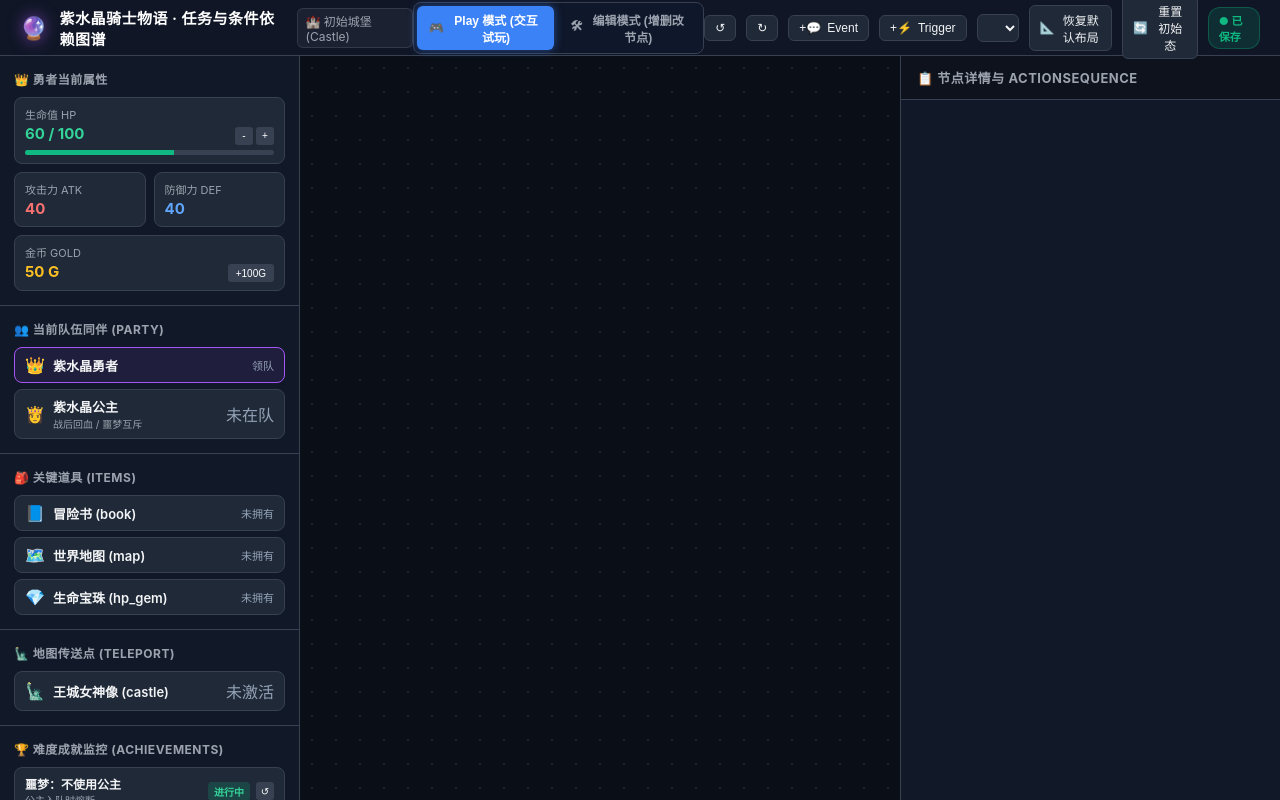
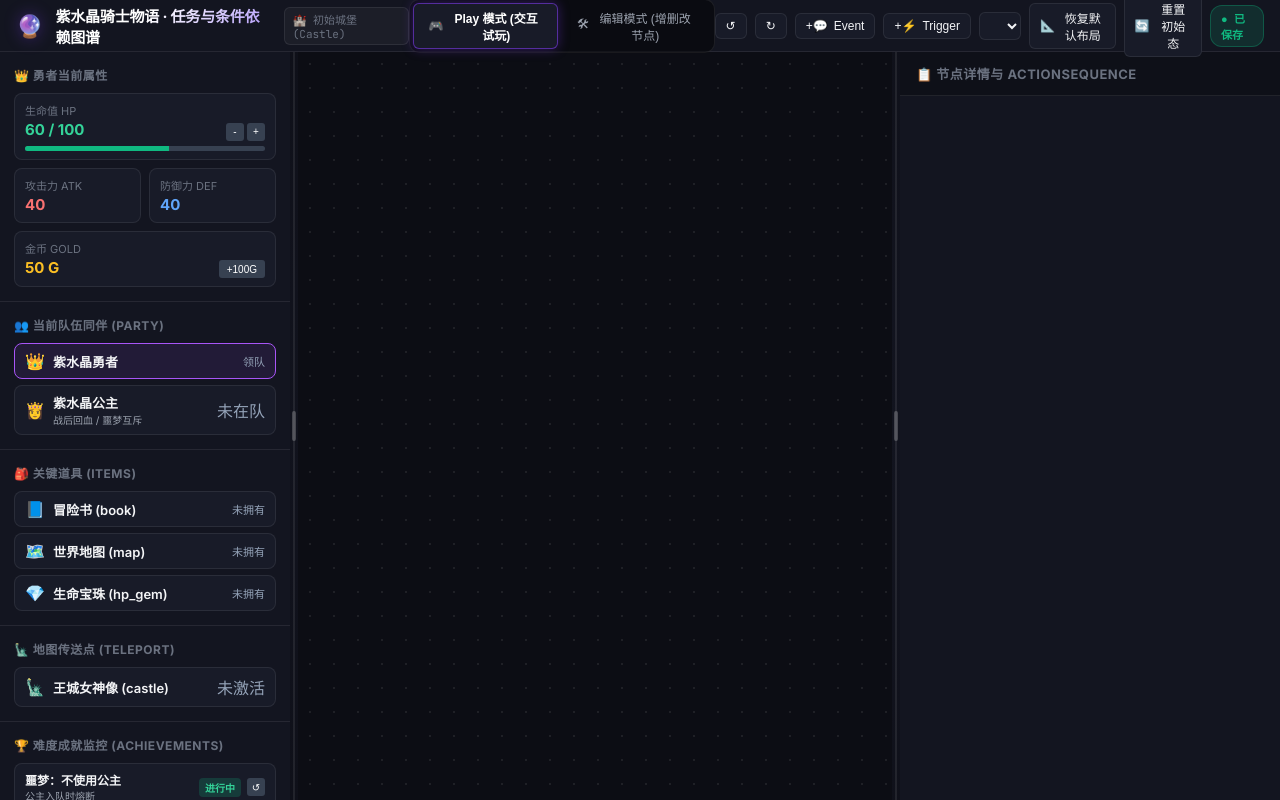
Before and after one commit to zpt0219/game_task_system, a website built with Vite: page index.html in a window 1280 px wide. Built offline with nearby package versions, Linux system fonts and the light colour scheme; files whose address does not match are found by name.

Commit message:
feat: add draggable column splitters and adopt 64px-portrait-studio styling

```diff
--- a/index.html
+++ b/index.html
@@ -224,6 +224,11 @@
       </section>
     </aside>
 
+    <!-- 可拖拽左栏分割条 (学习自 64px-portrait-studio) -->
+    <div class="column-splitter" id="splitter-left" title="拖动调整左栏宽度">
+      <div class="splitter-handle"></div>
+    </div>
+
     <!-- 中央图谱画布视图 (精简节点 + SVG 贝塞尔连线) -->
     <div id="graphViewport" class="graph-viewport">
       <!-- 实体独立聚焦图谱顶栏浮标 (点击道具/成就/实体时显示) -->
@@ -251,6 +256,11 @@
         <!-- 节点层 -->
         <div id="nodesContainer" class="nodes-layer"></div>
       </div>
+    </div>
+
+    <!-- 可拖拽右栏分割条 (学习自 64px-portrait-studio) -->
+    <div class="column-splitter" id="splitter-right" title="拖动调整右栏宽度">
+      <div class="splitter-handle"></div>
     </div>
 
     <!-- 右边栏：「节点与 ActionSequence 详细面板」 -->
--- a/src/main.ts
+++ b/src/main.ts
@@ -6,6 +6,7 @@ import { Header } from './panels/Header';
 import { NodeInspector } from './panels/NodeInspector';
 import { StateSidebar } from './panels/StateSidebar';
 import { GraphCanvas } from './panels/GraphCanvas';
+import { setupSplitters } from './panels/Splitter';
 import { isTypingTarget } from './utils/dom';
 
 async function initApp(): Promise<void> {
@@ -52,6 +53,7 @@ async function initApp(): Promise<void> {
   new NodeInspector(dialog);
   new StateSidebar();
   canvas = new GraphCanvas(dialog);
+  setupSplitters();
 
   // 4. 全局快捷键绑定
   window.addEventListener('keydown', (e) => {
--- /dev/null
+++ b/src/panels/Splitter.ts
@@ -0,0 +1,86 @@
+/**
+ * 列宽拖拽调整模块 (学习并复用自 64px-portrait-studio)
+ * 允许用户拖拽左右分割条调整侧边栏宽度，并记住用户偏好到 localStorage
+ */
+export function setupSplitters(): void {
+  const splitterLeft = document.getElementById('splitter-left');
+  const splitterRight = document.getElementById('splitter-right');
+  const leftSidebar = document.getElementById('leftSidebar');
+  const rightSidebar = document.getElementById('rightSidebar');
+
+  if (!splitterLeft || !splitterRight || !leftSidebar || !rightSidebar) return;
+
+  const DEFAULT_LEFT_WIDTH = 290;
+  const DEFAULT_RIGHT_WIDTH = 380;
+  const STORAGE_KEY_LEFT = 'task_sys_layout_left_width';
+  const STORAGE_KEY_RIGHT = 'task_sys_layout_right_width';
+
+  // 恢复本地保存的宽度偏好
+  const getSavedWidth = (key: string, min: number, max: number, defaultVal: number): number => {
+    try {
+      const val = localStorage.getItem(key);
+      const w = parseInt(val ?? '', 10);
+      return !isNaN(w) && w >= min && w <= max ? w : defaultVal;
+    } catch {
+      return defaultVal;
+    }
+  };
+
+  leftSidebar.style.width = `${getSavedWidth(STORAGE_KEY_LEFT, 200, 520, DEFAULT_LEFT_WIDTH)}px`;
+  rightSidebar.style.width = `${getSavedWidth(STORAGE_KEY_RIGHT, 260, 650, DEFAULT_RIGHT_WIDTH)}px`;
+
+  // 绑定拖拽逻辑
+  const makeDraggable = (
+    splitter: HTMLElement,
+    pane: HTMLElement,
+    direction: 1 | -1,
+    min: number,
+    max: number,
+    storageKey: string,
+    defaultWidth: number
+  ) => {
+    let dragging = false;
+    let startX = 0;
+    let startWidth = 0;
+
+    splitter.addEventListener('mousedown', (e) => {
+      e.preventDefault();
+      dragging = true;
+      startX = e.clientX;
+      startWidth = pane.offsetWidth;
+      splitter.classList.add('is-active');
+      document.body.classList.add('is-resizing');
+    });
+
+    window.addEventListener('mousemove', (e) => {
+      if (!dragging) return;
+      const width = Math.max(min, Math.min(max, startWidth + direction * (e.clientX - startX)));
+      pane.style.width = `${width}px`;
+    });
+
+    window.addEventListener('mouseup', () => {
+      if (!dragging) return;
+      dragging = false;
+      splitter.classList.remove('is-active');
+      document.body.classList.remove('is-resizing');
+      try {
+        localStorage.setItem(storageKey, pane.offsetWidth.toString());
+      } catch {
+        // 忽略存储异常
+      }
+    });
+
+    // 双击分割手柄恢复默认宽度
+    splitter.addEventListener('dblclick', () => {
+      pane.style.width = `${defaultWidth}px`;
+      try {
+        localStorage.setItem(storageKey, defaultWidth.toString());
+      } catch {
+        // 忽略
+      }
+    });
+  };
+
+  makeDraggable(splitterLeft, leftSidebar, 1, 200, 520, STORAGE_KEY_LEFT, DEFAULT_LEFT_WIDTH);
+  makeDraggable(splitterRight, rightSidebar, -1, 260, 650, STORAGE_KEY_RIGHT, DEFAULT_RIGHT_WIDTH);
+}
--- a/src/style.css
+++ b/src/style.css
@@ -1,17 +1,44 @@
 /* ==========================================================================
    《紫水晶骑士物语》任务与条件图谱原型 - 全局样式表 (Vite + TypeScript)
    三栏式布局：左状态面板 | 中精简图谱画布 | 右节点与 ActionSequence 详细面板
+   样式参考与学习自 64px-portrait-studio 深色主题与可拖拽分割条设计
    ========================================================================== */
 
+@import url('https://fonts.googleapis.com/css2?family=Inter:wght@400;500;600;700&family=JetBrains+Mono:wght@400;500;600&display=swap');
+
 :root {
-  --bg-dark: #0a0e17;
-  --bg-panel: #111827;
-  --bg-card: #1f2937;
-  --bg-card-hover: #283548;
-  --border-color: #374151;
-  --border-bright: #4b5563;
+  --bg-app: #0c0d14;
+  --bg-pane: #131520;
+  --bg-pane-hover: #191c2b;
+  --bg-card: #181b28;
+  --bg-card-hover: #202436;
+  --border-subtle: rgba(255, 255, 255, 0.08);
+  --border-focus: rgba(139, 92, 246, 0.5);
+
+  --accent-primary: #7c3aed;
+  --accent-primary-hover: #8b5cf6;
+  --accent-primary-glow: rgba(124, 58, 237, 0.35);
+  --accent-secondary: #06b6d4;
+  --accent-warning: #f59e0b;
+  --accent-danger: #ef4444;
+  --accent-success: #10b981;
+
   --text-main: #f3f4f6;
-  --text-muted: #9ca3af;
+  --text-sub: #9ca3af;
+  --text-muted: #6b7280;
+
+  --font-sans: 'Inter', -apple-system, BlinkMacSystemFont, 'Segoe UI', Roboto, sans-serif;
+  --font-mono: 'JetBrains Mono', 'Fira Code', monospace;
+
+  --radius-sm: 6px;
+  --radius-md: 10px;
+  --radius-lg: 14px;
+
+  /* 兼容历史变量名 */
+  --bg-dark: #0c0d14;
+  --bg-panel: #131520;
+  --border-color: rgba(255, 255, 255, 0.08);
+  --border-bright: rgba(255, 255, 255, 0.16);
   --text-dim: #6b7280;
 
   /* 节点类别配色 */
@@ -24,44 +51,62 @@
   --color-cond-ach: #ef4444;
   --color-cond-ach-bg: rgba(239, 68, 68, 0.15);
 
-  --color-event-card: #1e293b;
-  --color-event-border: #334155;
+  --color-event-card: #181b28;
+  --color-event-border: rgba(255, 255, 255, 0.12);
   --color-edge-active: #10b981;
   --color-edge-inactive: #475569;
   --color-edge-effect: #38bdf8;
   --color-edge-not: #f59e0b;
 }
 
-* {
+*, *::before, *::after {
   box-sizing: border-box;
   margin: 0;
   padding: 0;
   user-select: none;
 }
 
-body {
-  font-family: -apple-system, BlinkMacSystemFont, "Segoe UI", Roboto, "Helvetica Neue", Arial, sans-serif;
-  background-color: var(--bg-dark);
+body, html {
+  font-family: var(--font-sans);
+  background-color: var(--bg-app);
   color: var(--text-main);
   height: 100vh;
   width: 100vw;
   overflow: hidden;
   display: flex;
   flex-direction: column;
+  -webkit-font-smoothing: antialiased;
+}
+
+/* ==========================================================================
+   全局自定义滚动条 (学习自 64px-portrait-studio)
+   ========================================================================== */
+::-webkit-scrollbar {
+  width: 6px;
+  height: 6px;
+}
+::-webkit-scrollbar-track {
+  background: transparent;
+}
+::-webkit-scrollbar-thumb {
+  background: rgba(255, 255, 255, 0.12);
+  border-radius: 3px;
+}
+::-webkit-scrollbar-thumb:hover {
+  background: rgba(255, 255, 255, 0.25);
 }
 
 /* ==========================================================================
    1. 顶部导航栏 (Header)
    ========================================================================== */
 .top-header {
-  height: 56px;
-  background: rgba(17, 24, 39, 0.95);
-  backdrop-filter: blur(8px);
-  border-bottom: 1px solid var(--border-color);
+  height: 52px;
+  background: var(--bg-pane);
+  border-bottom: 1px solid var(--border-subtle);
   display: flex;
   align-items: center;
   justify-content: space-between;
-  padding: 0 20px;
+  padding: 0 16px;
   z-index: 100;
   flex-shrink: 0;
 }
@@ -74,117 +119,136 @@ body {
 
 .brand-logo {
   font-size: 22px;
-  filter: drop-shadow(0 0 8px rgba(168, 85, 247, 0.6));
+  filter: drop-shadow(0 0 8px var(--accent-primary-glow));
 }
 
 .brand-title {
   font-size: 15px;
   font-weight: 700;
-  color: #fff;
-  letter-spacing: 0.5px;
+  letter-spacing: -0.2px;
+  background: linear-gradient(135deg, #ffffff 40%, #a78bfa 100%);
+  -webkit-background-clip: text;
+  -webkit-text-fill-color: transparent;
 }
 
 .breadcrumb {
-  font-size: 12px;
+  font-size: 11px;
   color: var(--text-muted);
-  background: rgba(255, 255, 255, 0.05);
+  font-family: var(--font-mono);
+  background: rgba(255, 255, 255, 0.04);
   padding: 3px 8px;
-  border-radius: 6px;
-  border: 1px solid rgba(255, 255, 255, 0.1);
+  border-radius: var(--radius-sm);
+  border: 1px solid var(--border-subtle);
 }
 
 .mode-switcher {
   display: flex;
-  background: #0f172a;
+  background: rgba(0, 0, 0, 0.45);
   padding: 3px;
-  border-radius: 8px;
-  border: 1px solid var(--border-color);
+  border-radius: var(--radius-md);
+  border: 1px solid var(--border-subtle);
   gap: 4px;
 }
 
 .mode-btn {
   background: transparent;
-  border: none;
-  color: var(--text-muted);
-  padding: 5px 12px;
+  border: 1px solid transparent;
+  color: var(--text-sub);
+  padding: 5px 14px;
   font-size: 12px;
-  font-weight: 600;
-  border-radius: 6px;
+  font-weight: 500;
+  border-radius: var(--radius-sm);
   cursor: pointer;
-  transition: all 0.2s ease;
+  transition: all 0.18s ease;
   display: flex;
   align-items: center;
   gap: 6px;
 }
 
 .mode-btn:hover {
-  color: #fff;
+  color: var(--text-main);
+  background: rgba(255, 255, 255, 0.05);
 }
 
 .mode-btn.active {
-  background: #3b82f6;
-  color: #fff;
-  box-shadow: 0 0 10px rgba(59, 130, 246, 0.5);
+  background: var(--bg-card);
+  color: #ffffff;
+  border-color: rgba(124, 58, 237, 0.6);
+  box-shadow: 0 0 12px rgba(124, 58, 237, 0.35);
+  font-weight: 600;
 }
 
 .header-actions {
   display: flex;
   align-items: center;
-  gap: 10px;
+  gap: 8px;
 }
 
 .preset-select {
-  background: #1f2937;
-  color: #f3f4f6;
-  border: 1px solid var(--border-color);
+  background: var(--bg-card);
+  color: var(--text-main);
+  border: 1px solid var(--border-subtle);
   padding: 5px 10px;
-  border-radius: 6px;
+  border-radius: var(--radius-sm);
   font-size: 12px;
   outline: none;
   cursor: pointer;
+  transition: border-color 0.15s ease;
 }
 
 .preset-select:hover {
-  border-color: #60a5fa;
+  border-color: rgba(255, 255, 255, 0.2);
 }
 
 .btn-icon {
-  background: #1f2937;
-  border: 1px solid var(--border-color);
+  background: var(--bg-card);
+  border: 1px solid var(--border-subtle);
   color: var(--text-main);
   padding: 5px 10px;
-  border-radius: 6px;
+  border-radius: var(--radius-sm);
   font-size: 12px;
   cursor: pointer;
   display: flex;
   align-items: center;
   gap: 6px;
-  transition: all 0.2s;
+  transition: all 0.15s ease;
 }
 
 .btn-icon:hover {
-  background: #374151;
-  border-color: #9ca3af;
+  background: var(--bg-card-hover);
+  border-color: rgba(255, 255, 255, 0.2);
+}
+
+.save-status-badge {
+  font-family: var(--font-mono);
+  font-size: 11px;
+  padding: 4px 8px;
+  background: rgba(0, 0, 0, 0.35);
+  border: 1px solid var(--border-subtle);
+  border-radius: var(--radius-sm);
 }
 
 /* ==========================================================================
-   2. 主工作区布局 (三栏布局: 左状态 | 中画布 | 右详情)
+   2. 主工作区布局 (三栏布局 + 可拖动分割条)
    ========================================================================== */
 .main-container {
   flex: 1;
   display: flex;
   position: relative;
+  min-height: 0;
   overflow: hidden;
+  background: radial-gradient(circle at 50% 50%, #151724 0%, #0c0d14 100%);
 }
 
 /* 左边栏：当前队伍与世界状态面板 */
 .left-sidebar {
-  width: 300px;
-  background: var(--bg-panel);
-  border-right: 1px solid var(--border-color);
+  width: 290px;
+  min-width: 200px;
+  max-width: 520px;
+  background: var(--bg-pane);
   display: flex;
   flex-direction: column;
-  z-index: 80;
+  z-index: 10;
   overflow-y: auto;
   flex-shrink: 0;
 }
@@ -192,19 +256,82 @@ body {
 /* 右边栏：节点与 ActionSequence 详细面板 */
 .right-sidebar {
   width: 380px;
-  background: var(--bg-panel);
-  border-left: 1px solid var(--border-color);
+  min-width: 260px;
+  max-width: 650px;
+  background: var(--bg-pane);
   display: flex;
   flex-direction: column;
-  z-index: 80;
+  z-index: 10;
   overflow: hidden;
   flex-shrink: 0;
+}
+
+/* ==========================================================================
+   可拖拽分割条 (Draggable Column Splitter - 学习自 64px-portrait-studio)
+   ========================================================================== */
+.column-splitter {
+  width: 8px;
+  position: relative;
+  cursor: col-resize;
+  background: transparent;
+  flex-shrink: 0;
+  z-index: 20;
+  display: flex;
+  align-items: center;
+  justify-content: center;
+  transition: background-color 0.15s ease;
+  user-select: none;
+}
+
+.column-splitter::before {
+  content: '';
+  position: absolute;
+  top: 0;
+  bottom: 0;
+  left: 3px;
+  width: 2px;
+  background: var(--border-subtle);
+  transition: all 0.15s ease;
+}
+
+.column-splitter:hover,
+.column-splitter.is-active {
+  background: rgba(124, 58, 237, 0.15);
+}
+
+.column-splitter:hover::before,
+.column-splitter.is-active::before {
+  background: var(--accent-primary);
+  width: 3px;
+  left: 2px;
+  box-shadow: 0 0 8px var(--accent-primary-glow);
+}
+
+.splitter-handle {
+  width: 4px;
+  height: 30px;
+  border-radius: 2px;
+  background: rgba(255, 255, 255, 0.22);
+  transition: all 0.15s ease;
+  z-index: 1;
+}
+
+.column-splitter:hover .splitter-handle,
+.column-splitter.is-active .splitter-handle {
+  background: #ffffff;
+  height: 44px;
+  box-shadow: 0 0 6px rgba(255, 255, 255, 0.8);
+}
+
+body.is-resizing {
+  cursor: col-resize !important;
+  user-select: none !important;
 }
 
 .panel-header {
   padding: 12px 16px;
   background: rgba(0, 0, 0, 0.25);
-  border-bottom: 1px solid var(--border-color);
+  border-bottom: 1px solid var(--border-subtle);
   display: flex;
   align-items: center;
   justify-content: space-between;
@@ -212,11 +339,11 @@ body {
 
 .inspector-scroll-container {
   flex: 1;
-  padding: 16px;
+  padding: 14px;
   overflow-y: auto;
   display: flex;
   flex-direction: column;
-  gap: 14px;
+  gap: 12px;
 }
 
 .inspector-section {
```
Also changed, not shown: data/castle.json (+4 -4 lines).
